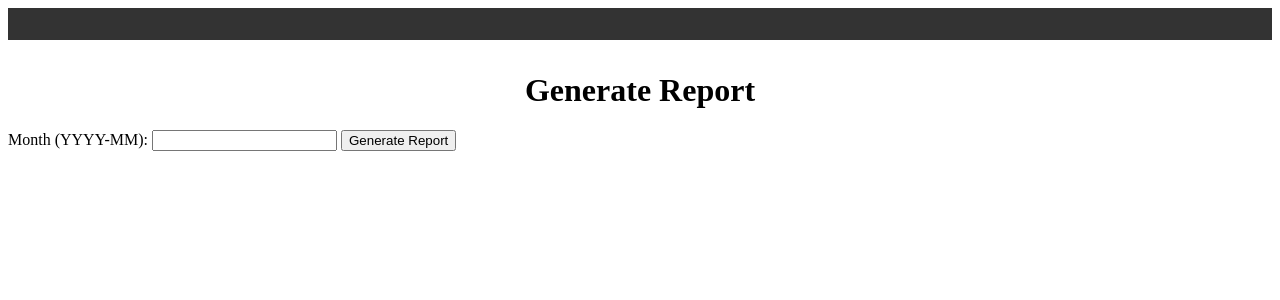
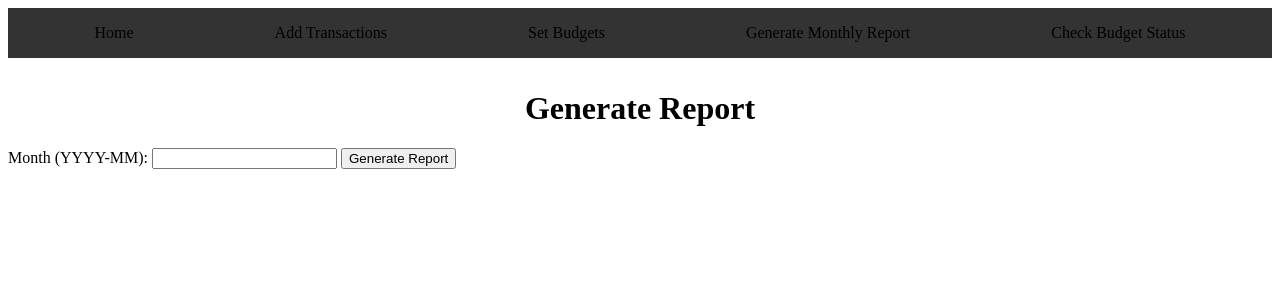
Before and after one commit to kyileiaye2021/Personal_Finance_Tracker, a Flask app: page /report in a window 1280 px wide. Shown: the top 300 px of the page. Run offline with Flask 3, Linux system fonts and the light colour scheme.

Commit message:
Updated report file

```diff
--- a/templates/base.html
+++ b/templates/base.html
@@ -9,11 +9,11 @@
     <body>
         <nav>
             <ul>
-                <li><a ref= '{{url_for('index')}}'></li>
-                <li><a ref= '{{url_for('add_transaction_route')}}'></li>
-                <li><a ref= '{{url_for('set_budget_route')}}'></li>
-                <li><a ref= '{{url_for('report')}}'></li>
-                <li><a ref= '{{url_for('check_budget_status_route')}}'></li>
+                <li><a ref= "{{ url_for('index') }}">Home</a></li>
+                <li><a ref= "{{ url_for('add_transaction_route') }}">Add Transactions</a></li>
+                <li><a ref= "{{ url_for('set_budget_route') }}">Set Budgets</a></li>
+                <li><a ref= "{{ url_for('report') }}">Generate Monthly Report</a></li>
+                <li><a ref= "{{ url_for('check_budget_status_route') }}">Check Budget Status</a></li>
             </ul>
         </nav>
 
--- a/templates/report.html
+++ b/templates/report.html
@@ -15,8 +15,8 @@
 
     <ul>
 
-        {% for transction in report%} <!--iterates over each transaction in report list-->
-            <li>{{ transaction }}</li> <!--For each transaction, create a list and display-->
+        {% for transaction in report%} <!--iterates over each transaction in report list-->
+            <li>Date: {{ transaction[0] }}, Category: {{transaction[1]}}, Amount: {{transaction[2]}}, Transaction_type: {{transaction[3]}} </li> <!--For each transaction, create a list and display-->
         {% endfor %} <!--end the for loop-->
 
     </ul>
```
